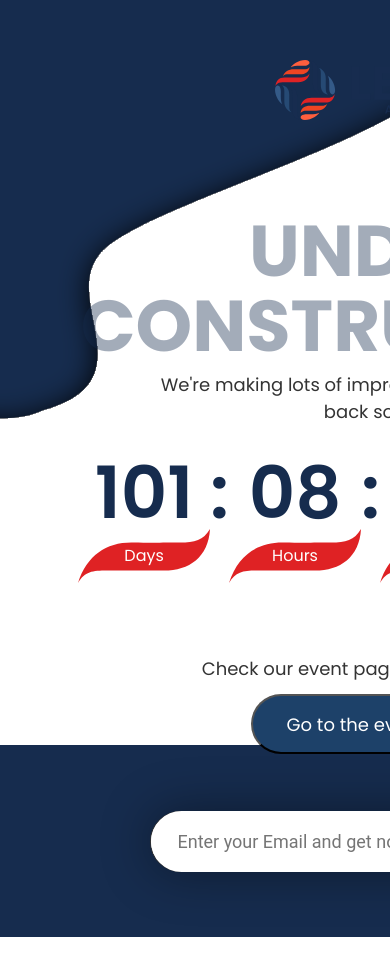
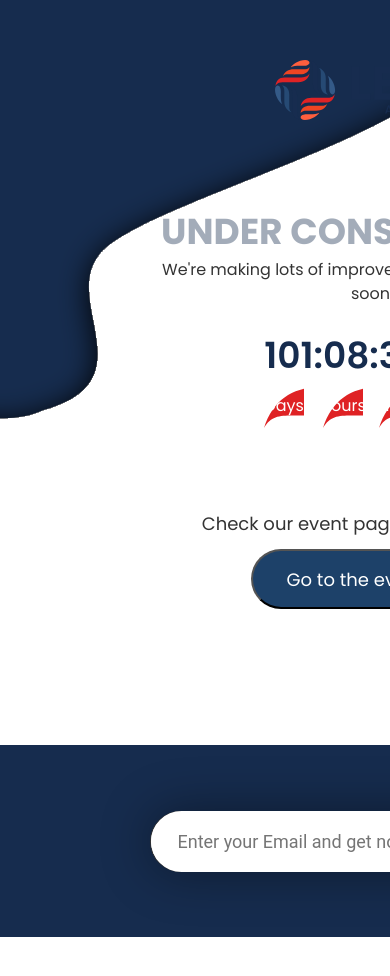
Before and after one commit to rybaaa/Lead-advisors, a React (Create React App) app: page / in a window 390 px wide. Shown: the top 976 px of the page. Built offline with nearby package versions, Linux system fonts and the light colour scheme.

Commit message:
add some media queries

```diff
--- a/src/components/MainPage/Counter/Counter.module.scss
+++ b/src/components/MainPage/Counter/Counter.module.scss
@@ -9,6 +9,10 @@
     font-size: 72px;
     line-height: 72px;
     color: #162C4E;
+    @media screen and (max-width: 768px) {
+      font-size: 36px;
+      line-height: 36px;
+    }
   }
   .img{
     width: 132px;
@@ -22,6 +26,10 @@
     font-size: 16px;
     line-height: 100%;
     color: #FFFFFF;
+    @media screen and (max-width: 768px) {
+      width: 40px;
+      height: 64px;
+    }
   }
   .colon{
     font-family: 'Poppins', sans-serif;
@@ -30,5 +38,9 @@
     font-size: 72px;
     line-height: 72px;
     color: #162C4E;
+    @media screen and (max-width: 768px) {
+      font-size: 36px;
+      line-height: 36px;
+    }
   }
 }
--- a/src/components/MainPage/MainPage.module.scss
+++ b/src/components/MainPage/MainPage.module.scss
@@ -39,6 +39,10 @@
         color: #162C4E;
         opacity: 0.39;
         margin: 93px 0 8px;
+        @media screen and (max-width: 768px) {
+          font-size: 36px;
+          line-height: 37px;
+        }
       }
       .description{
         font-family: 'Poppins', sans-serif;
@@ -48,6 +52,10 @@
         line-height: 27px;
         color: rgba(0, 0, 0, 0.8);
         width: 423px;
+        @media screen and (max-width: 768px) {
+          font-size: 16px;
+          line-height: 24px;
+        }
       }
       .btnHeader{
         font-family: 'Poppins', sans-serif;
```
